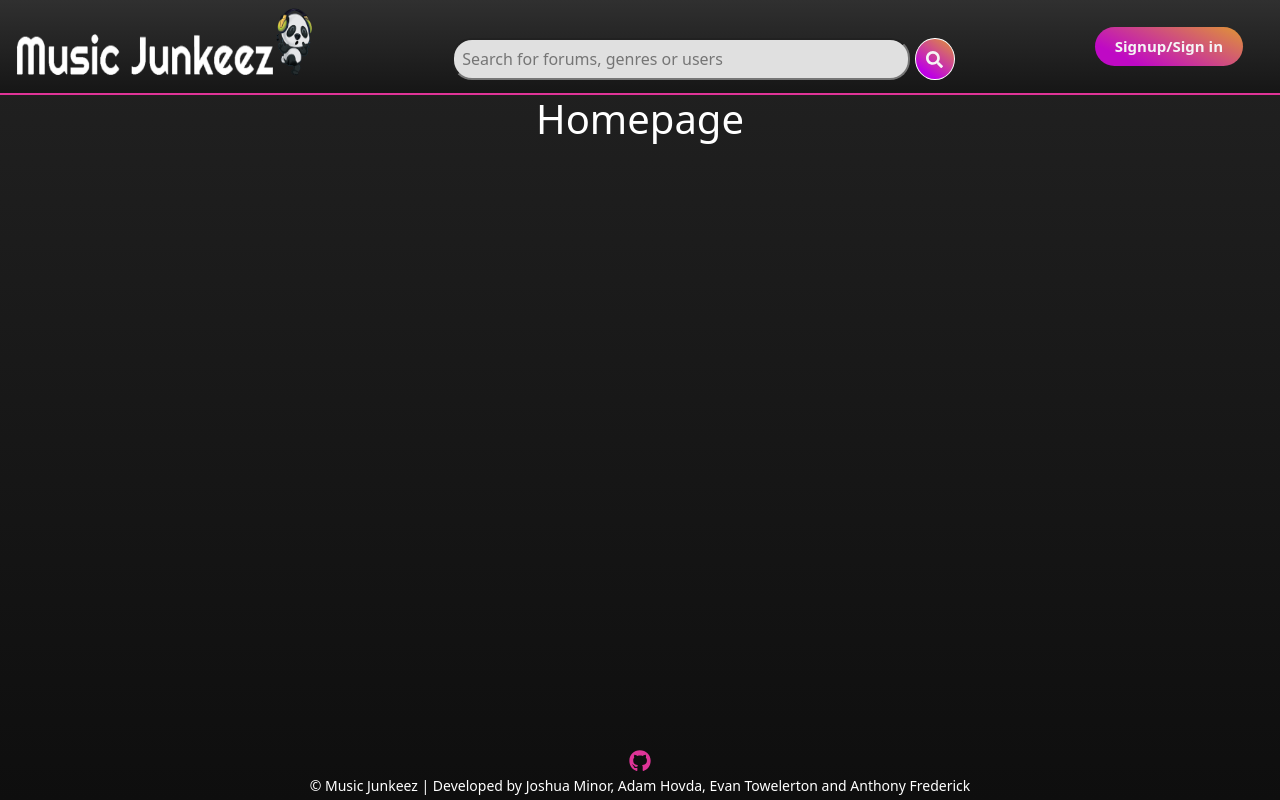
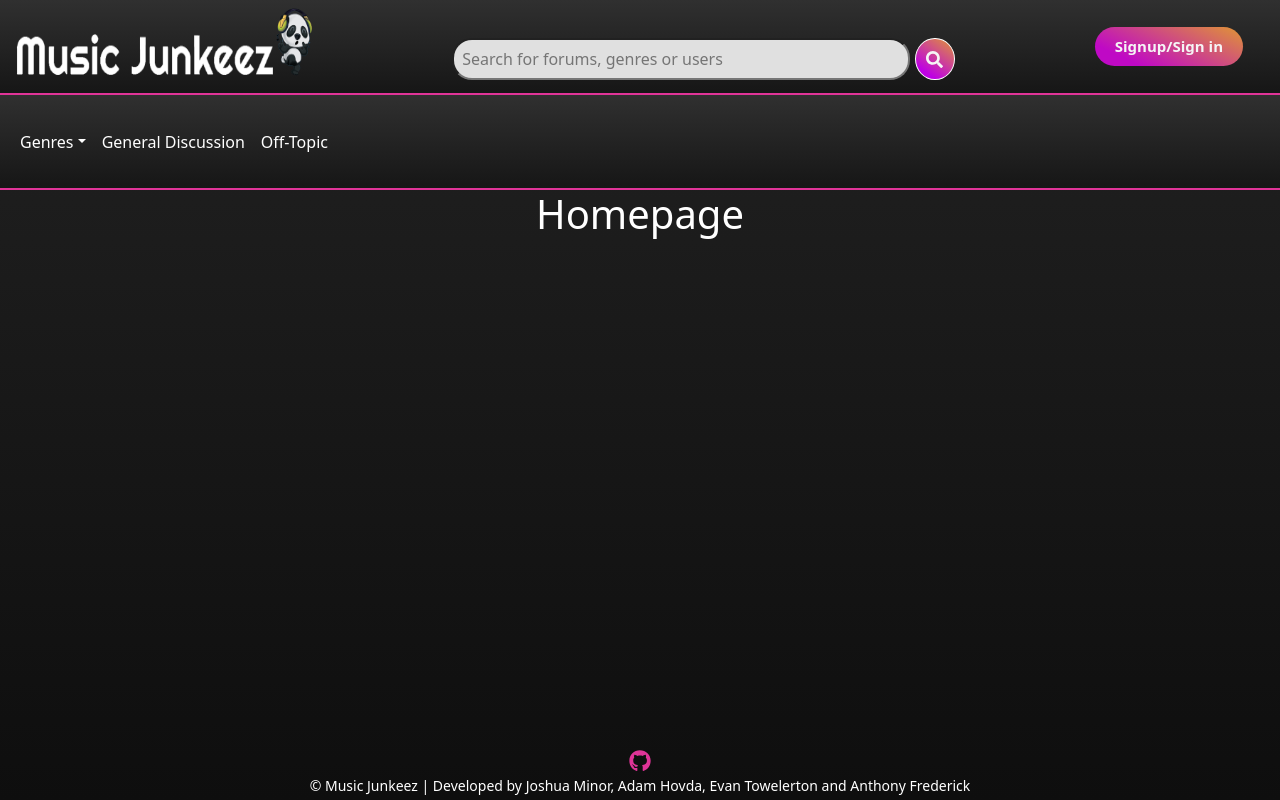
Before and after one commit to jminor90/music-junkeez, a React (Create React App) app in the folder client/: page / in a window 1280 px wide. Built offline with nearby package versions, Linux system fonts and the light colour scheme.

Commit message:
added nav for pages on homepage

```diff
--- a/client/src/components/Navbar/Navbar.css
+++ b/client/src/components/Navbar/Navbar.css
@@ -116,6 +116,8 @@ nav {
     font-size: 14px;
     margin-right: 5px;
 }
+
+
 
 @media (max-width: 1150px) {
     .content {
--- a/client/src/components/Navbar/Navbar.js
+++ b/client/src/components/Navbar/Navbar.js
@@ -5,6 +5,7 @@ import "./Navbar.css";
         function Navbar() {
 
             return (
+                <>
                 <nav className="navbar bg-body-tertiary">
                 <div className="container-fluid navContainer">
 
@@ -29,8 +30,43 @@ import "./Navbar.css";
                         </Link>
                     </div>
 
+
                 </div>
                 </nav>
+                    <nav className="navbar navbar-expand-lg bg-body-tertiary">
+                        <div className="container-fluid">
+
+                            <button className="navbar-toggler" type="button" data-bs-toggle="collapse" data-bs-target="#navbarNavDropdown" aria-controls="navbarNavDropdown" aria-expanded="false" aria-label="Toggle navigation">
+                            <span className="navbar-toggler-icon"></span>
+                            </button>
+                            <div className="collapse navbar-collapse" id="navbarNavDropdown">
+                            <ul className="navbar-nav">
+                                <li className="nav-item dropdown">
+                                <a className="nav-link dropdown-toggle  text-white" href="#" role="button" data-bs-toggle="dropdown" aria-expanded="false">
+                                    Genres
+                                </a>
+                                <ul class="dropdown-menu  text-white">
+                                    <li><Link to={`/genres`} className="dropdown-item">All Genres</Link></li>
+                                    <li><a className="dropdown-item" href="#">Rock</a></li>
+                                    <li><a className="dropdown-item" href="#">Pop</a></li>
+                                    <li><a className="dropdown-item" href="#">Jazz</a></li>
+                                    <li><a className="dropdown-item" href="#">Hip Hop</a></li>
+                                    <li><a className="dropdown-item" href="#">Classical</a></li>
+                                </ul>
+                                </li>
+                                <li className="nav-item">
+                                <Link to={`/general-discussion`} className="nav-link active  text-white" aria-current="page">General Discussion</Link>
+                                </li>
+                                <li className="nav-item">
+                                <Link to={`/off-topic`} className="nav-link text-white" >Off-Topic</Link>
+                                </li>
+
+                            </ul>
+                            </div>
+                        </div>
+                        </nav>
+
+                </>
             );
         }
 
--- a/client/src/index.js
+++ b/client/src/index.js
@@ -5,6 +5,7 @@ import App from './App';
 import reportWebVitals from './reportWebVitals';
 import { BrowserRouter } from 'react-router-dom';
 import 'bootstrap/dist/css/bootstrap.css';
+import 'bootstrap/dist/js/bootstrap.bundle.min';
 
 
 const root = ReactDOM.createRoot(document.getElementById('root'));
--- a/client/src/pages/Homepage.js
+++ b/client/src/pages/Homepage.js
@@ -1,8 +1,17 @@
+import { Link } from 'react-router-dom';
+
+
 function Homepage() {
 
     return (
-        <div>
+        <div className="flex-row justify-center">
             <h1>Homepage</h1>
+        <Link to="genres">
+
+
+        </Link>
+
+
         </div>
     );
 }
```
